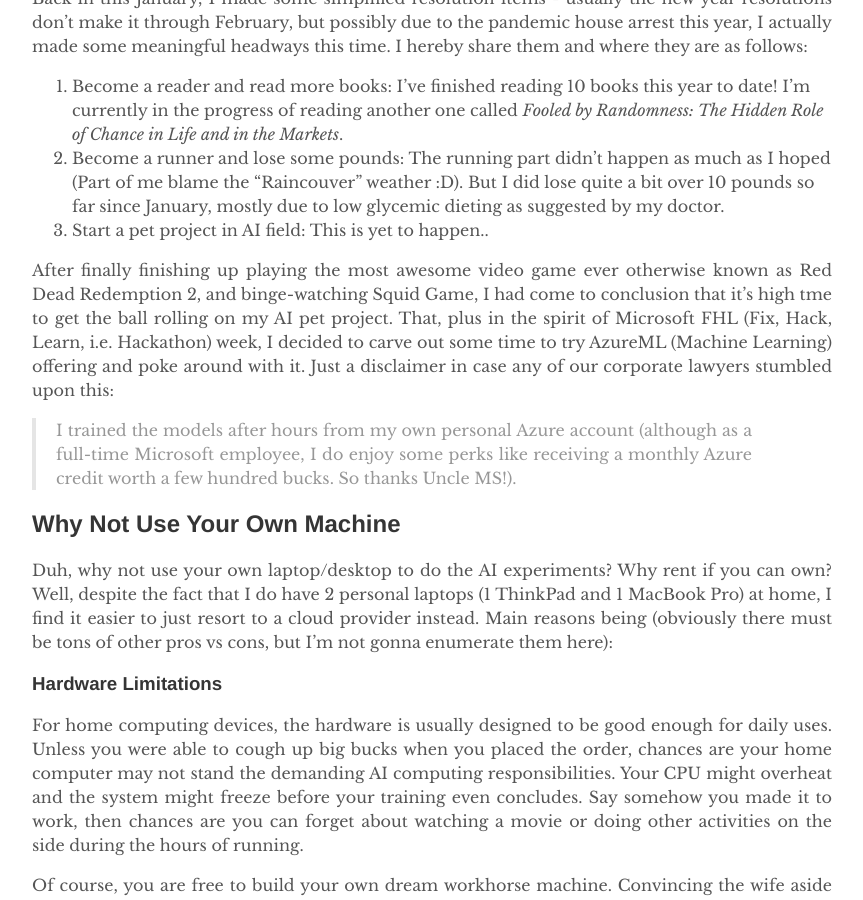
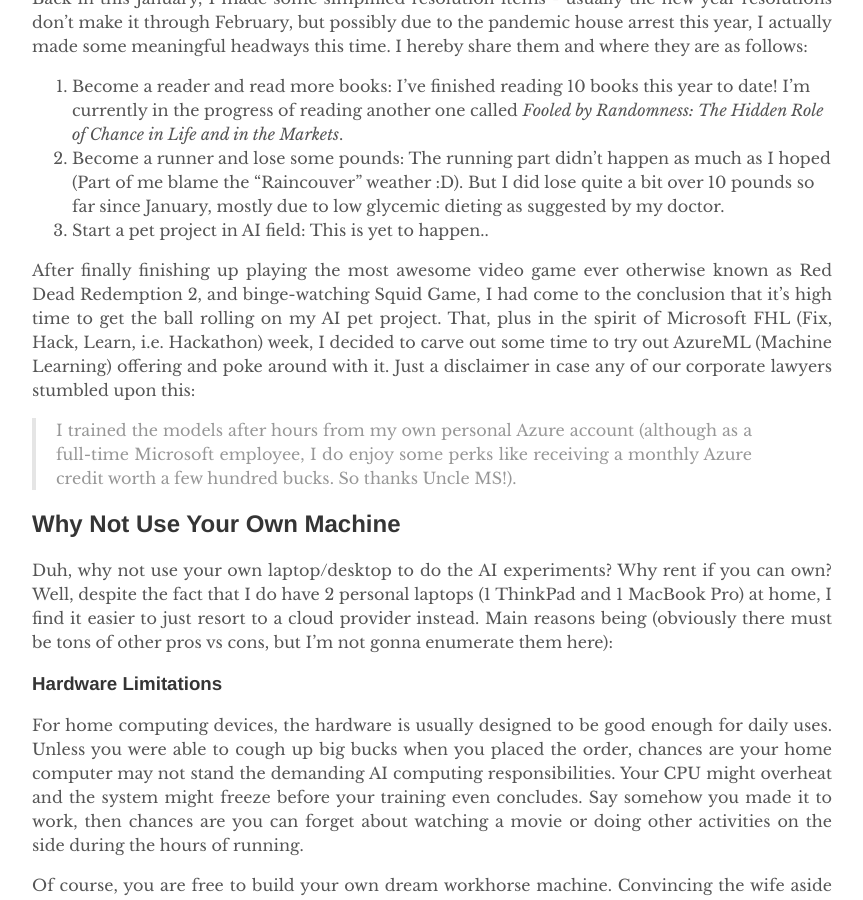
Before and after one commit to yuexiaofeng/yuexiaofeng.github.io, a Jekyll site: the page built from _posts/2021-10-17-aml-fastai-s2.md, in a window 1280 px wide and 900 px high, scrolled down 517 px. Shown: the whole window, without its empty margins (208-1071 px from the left). Built offline with Jekyll 4.4.1, drawn with Linux system fonts in a browser that asks for light colours.

Commit message:
Fixed a typo on fastai post

```diff
--- a/_posts/2021-10-17-aml-fastai-s2.md
+++ b/_posts/2021-10-17-aml-fastai-s2.md
@@ -13,7 +13,7 @@
 2. Become a runner and lose some pounds: The running part didn't happen as much as I hoped (Part of me blame the "Raincouver" weather :D). But I did lose quite a bit over 10 pounds so far since January, mostly due to low glycemic dieting as suggested by my doctor.
 3. Start a pet project in AI field: This is yet to happen..
 
-After finally finishing up playing the most awesome video game ever otherwise known as Red Dead Redemption 2, and binge-watching Squid Game, I had come to conclusion that it's high tme to get the ball rolling on my AI pet project. That, plus in the spirit of Microsoft FHL (Fix, Hack, Learn, i.e. Hackathon) week, I decided to carve out some time to try AzureML (Machine Learning) offering and poke around with it. Just a disclaimer in case any of our corporate lawyers stumbled upon this:
+After finally finishing up playing the most awesome video game ever otherwise known as Red Dead Redemption 2, and binge-watching Squid Game, I had come to the conclusion that it's high time to get the ball rolling on my AI pet project. That, plus in the spirit of Microsoft FHL (Fix, Hack, Learn, i.e. Hackathon) week, I decided to carve out some time to try out AzureML (Machine Learning) offering and poke around with it. Just a disclaimer in case any of our corporate lawyers stumbled upon this:
 
 >I trained the models after hours from my own personal Azure account (although as a full-time Microsoft employee, I do enjoy some perks like receiving a monthly Azure credit worth a few hundred bucks. So thanks Uncle MS!).
 
```
